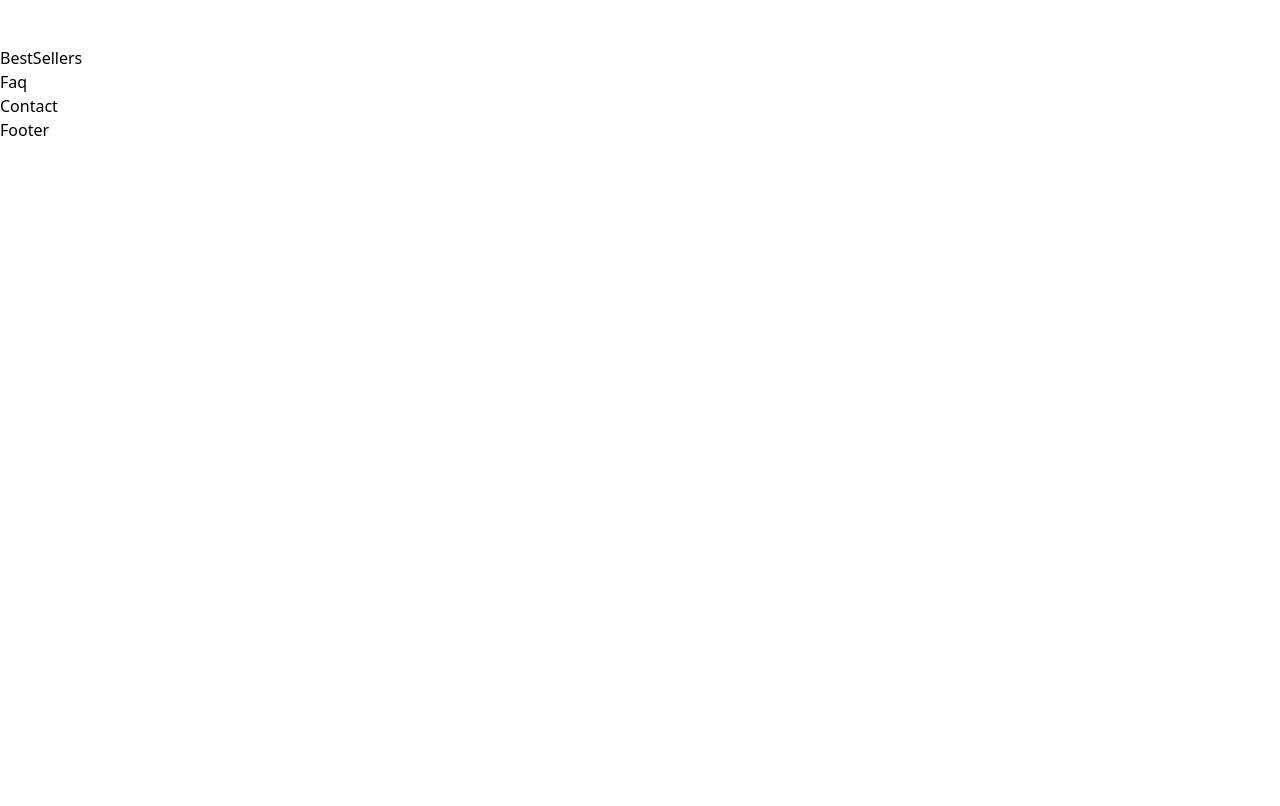
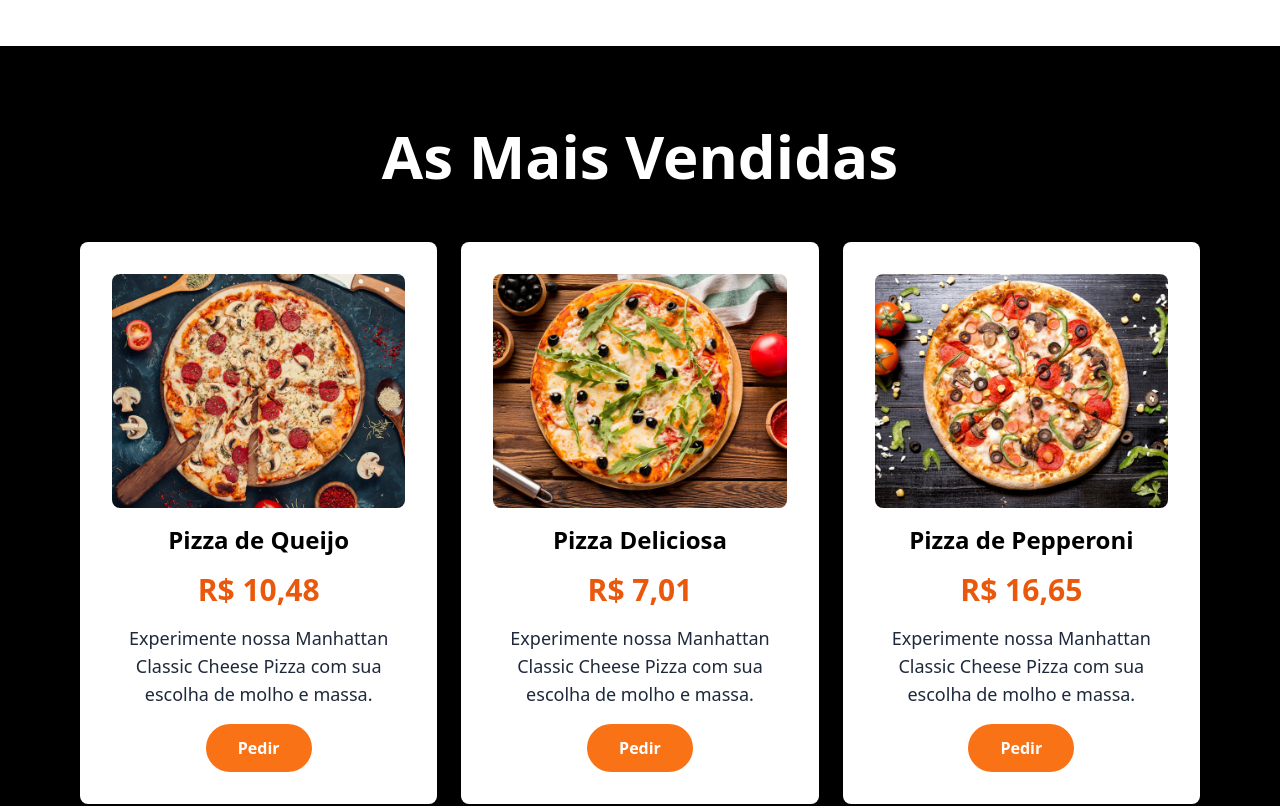
Before and after one commit to diegovilhalva/la_piazza, a React (Vite) app: page / in a window 1280 px wide. Shown: the part 2680-3486 px from the top of the page. Before the commit the page ends 2822 px from the top, so only its background shows below. Built offline with nearby package versions, Linux system fonts and the light colour scheme.

Commit message:
Best Sellers  section finished

```diff
--- a/src/sections/BestSellers.jsx
+++ b/src/sections/BestSellers.jsx
@@ -1,8 +1,37 @@
-
+import { useEffect } from "react"
+import { useDarkMode } from "../DarkModeContext"
+import { pizza } from "../components/export"
+import Aos from "aos"
+import 'aos/dist/aos.css'
 
 const BestSellers = () => {
+  useEffect(() => {
+    Aos.init({
+      offset: 200,
+      duration: 800,
+      easing: "ease-in-sine",
+      delay: 100
+    })
+  }, [])
+
+  const { darkMode, toggleDarkMode } = useDarkMode()
   return (
-    <div>BestSellers</div>
+    <section className={`${darkMode ? 'dark bg-black' : 'light bg-black'} w-full lg:px-20 px-10 lg:py-20 py-10 h-fit flex flex-col justify-center items-center gap-14`}>
+      <h1 data-aos="zoom-in" className="text-white text-6xl font-bold text-center">As Mais Vendidas</h1>
+      <div data-aos="slide-up" className="grid lg:grid-cols-3 grid-cols-1 justify-center items-center gap-6">
+        {
+          pizza.map((item,index) => (
+            <div key={index} className="bg-white dark:bg-gray-800 p-8 flex flex-col justify-center items-center gap-4 rounded-lg">
+              <img src={item.image} alt={item.title} className="rounded-lg transform hover:scale-105 transition-transform duration-300 cursor-pointer" />
+                <h1 className="text-black  text-center text-2xl font-bold dark:text-white">{item.title}</h1>
+                <h1 className="text-orange-600 font-bold text-3xl text-center">{item.price}</h1>
+                <p className="text-lg text-slate-800 dark:text-white text-center">{item.para}</p>
+                <button className="bg-orange-500 text-white px-8 py-3 rounded-full font-semibold hover:bg-black hover:text-white dark:hover:bg-white dark:hover:text-black">Pedir</button>
+            </div>
+          ))
+        }
+      </div>
+    </section>
   )
 }
 
--- a/src/sections/TopRated.jsx
+++ b/src/sections/TopRated.jsx
@@ -31,7 +31,7 @@ const TopRated = () => {
           slidesToScroll: 1,
           infinite: true,
           dots: false,
-          arrows:false
+          arrows: false
         }
       },
       {
@@ -40,7 +40,7 @@ const TopRated = () => {
           slidesToShow: 1,
           slidesToScroll: 1,
           initialSlide: 1,
-          arrows:false
+          arrows: false
         }
       },
       {
@@ -48,7 +48,7 @@ const TopRated = () => {
         settings: {
           slidesToShow: 1,
           slidesToScroll: 1,
-          arrows:false
+          arrows: false
         }
       }
     ]
```
Lines whose indentation alone changed are shown as unchanged.
